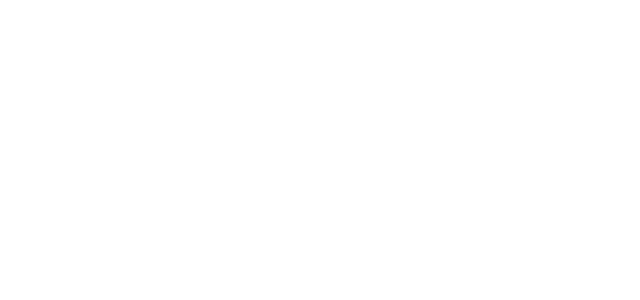
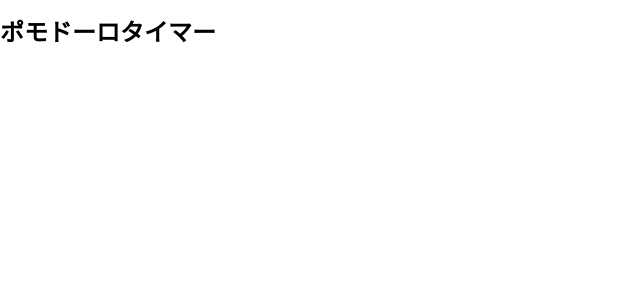
Before and after one commit to toshi-toma/pomodoro, a React (Create React App) app: page / in a window 1280 px wide. Shown: the top 300 px of the page, without its empty margins (0-640 px from the left). Built offline with nearby package versions, Linux system fonts and the light colour scheme.

Commit message:
Impl stationery for the Sidebar Component

```diff
--- /dev/null
+++ b/src/components/Sidebar.js
@@ -0,0 +1,7 @@
+import React from 'react'
+
+const title = 'ポモドーロタイマー'
+
+const Sidebar = () => <h2>{title}</h2>
+
+export default Sidebar
--- a/src/containers/App.js
+++ b/src/containers/App.js
@@ -1,8 +1,11 @@
 import React from 'react'
+import Sidebar from '../components/Sidebar'
 
 const App = () => (
   <div className="containers">
-    <div className="sidebar-container" />
+    <div className="sidebar-container">
+      <Sidebar />
+    </div>
     <div className="timer-container" />
     <div className="menu-container" />
   </div>
```
